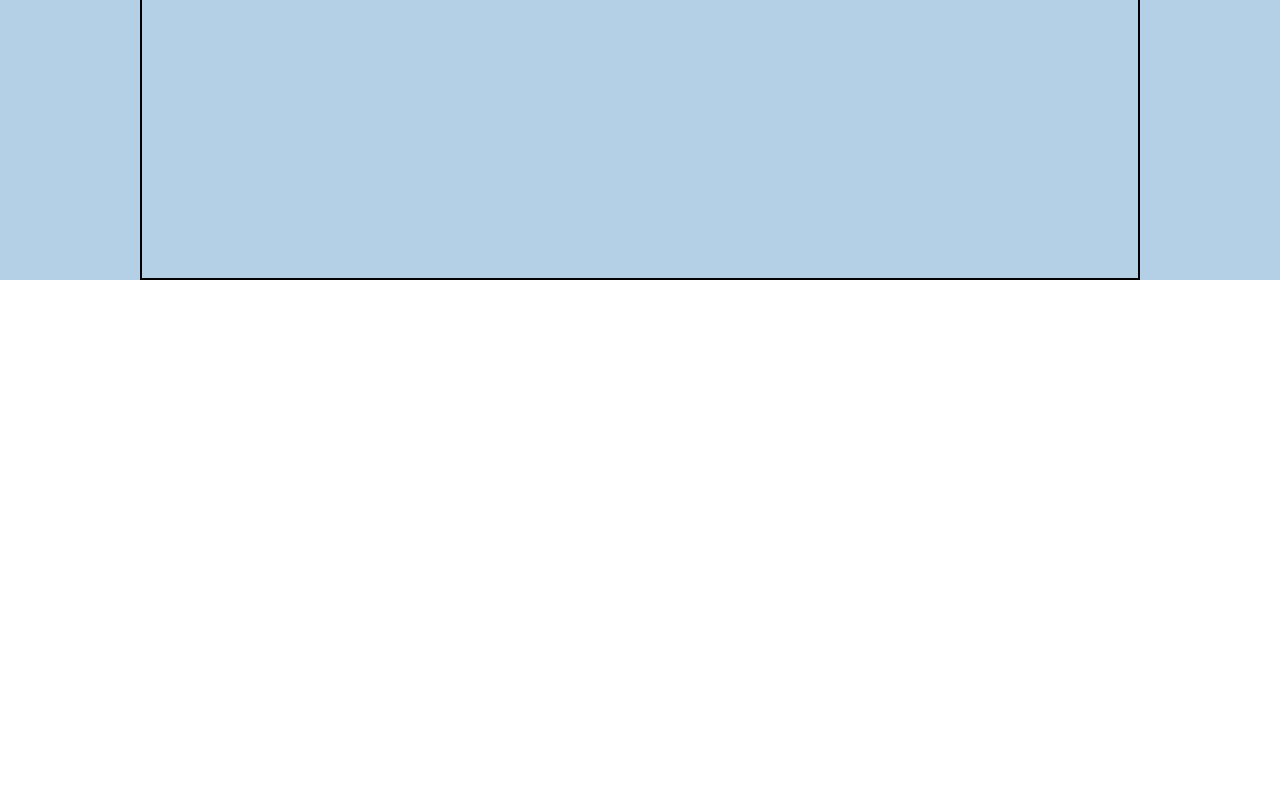
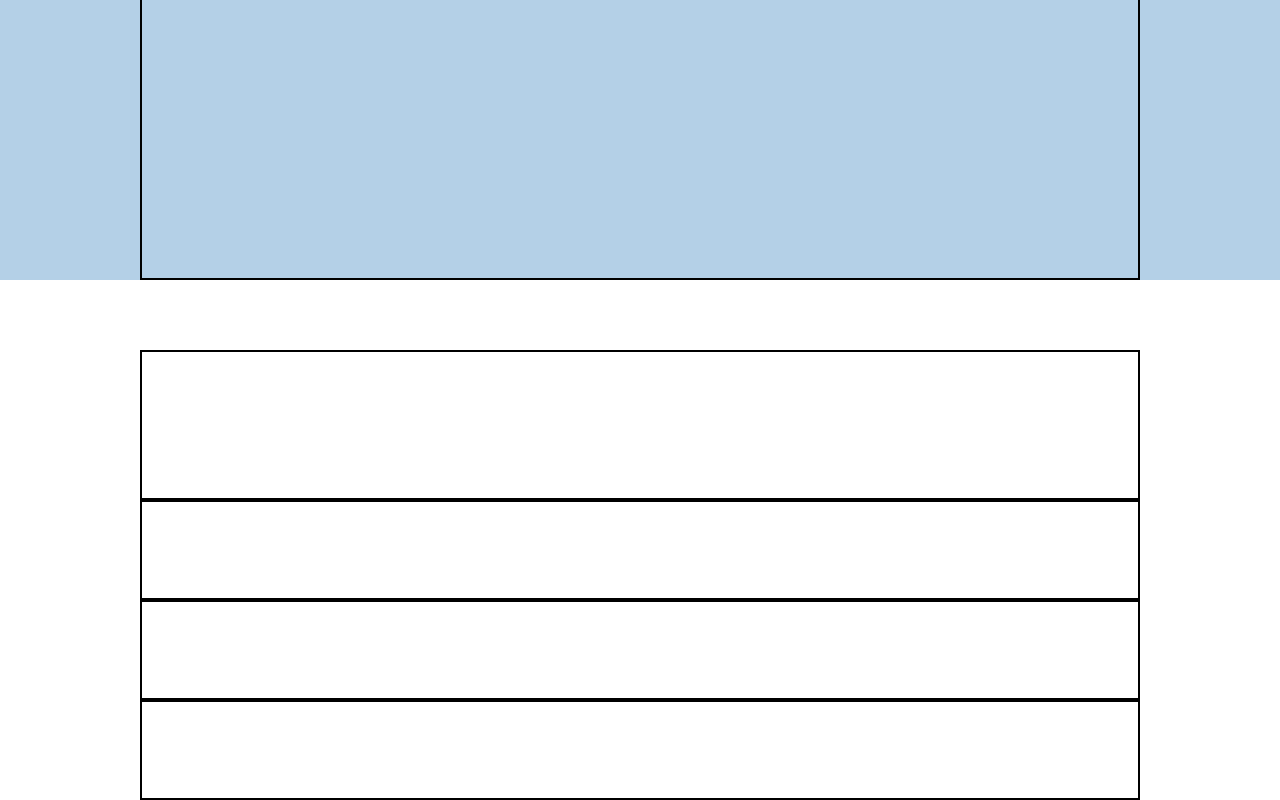
Before and after one commit to DanieleTuttolani/htmlcss-dropbox, a plain HTML site: page index.html in a window 1280 px wide. Shown: the part 3820-4620 px from the top of the page. Before the commit the page ends 4170 px from the top, so only its background shows below. Drawn offline with nearby package versions, Linux system fonts and the light colour scheme.

Commit message:
faq struttura

```diff
--- a/css/style.css
+++ b/css/style.css
@@ -199,3 +199,10 @@ body{
 .try{
     min-height: 300px;
 }
+/*!FAQ*/
+.faq-title{
+    height: 150px;
+}
+.faq-section{
+    min-height: 100px;
+}
--- a/index.html
+++ b/index.html
@@ -127,11 +127,15 @@
         <!-- !Try -->
         <div class="try-bgc">
             <div class="container-alt">
-                <div class="try bordo">
-
-                </div>
+                <div class="try bordo"></div>
             </div>
-
+        </div>
+        <!-- !FAQ -->
+        <div class="container-alt">
+            <div class="faq-title  bordo"></div>
+            <div class="faq-section bordo"></div>
+            <div class="faq-section bordo"></div>
+            <div class="faq-section bordo"></div>
         </div>
 
     </main>
```
